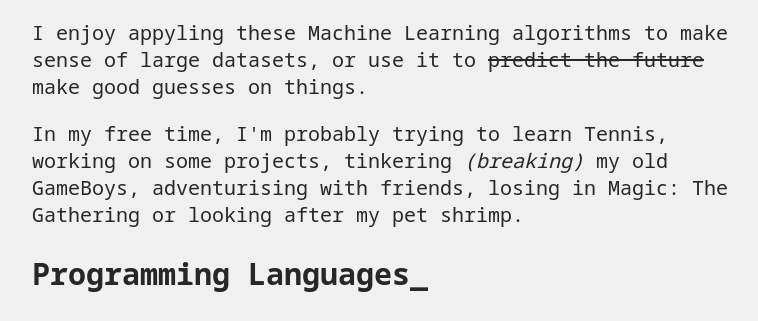
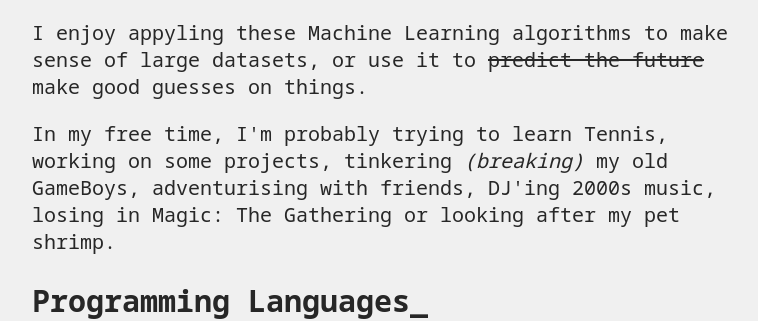
Before and after one commit to renzocanare/portfolio-website, a React (Create React App) app: page / in a window 1280 px wide. Shown: the part 1151-1472 px from the top of the page, without its empty margins (258-1016 px from the left). Built offline with nearby package versions, Linux system fonts and the light colour scheme; some icons are missing.

Commit message:
Add more information to introduction at Home screen

```diff
--- a/src/pages/Home.js
+++ b/src/pages/Home.js
@@ -71,7 +71,7 @@ function Home() {
                 to make sense of large datasets, or use it to <s>predict the future</s> make good guesses on things.
               </p>
               <p>
-                In my free time, I'm probably trying to learn Tennis, working on some projects, tinkering <i>(breaking)</i> my old GameBoys, adventurising with friends,
+                In my free time, I'm probably trying to learn Tennis, working on some projects, tinkering <i>(breaking)</i> my old GameBoys, adventurising with friends, DJ'ing 2000s music,
                 losing in Magic: The Gathering or looking after my pet shrimp.
               </p>
             </div>
```
